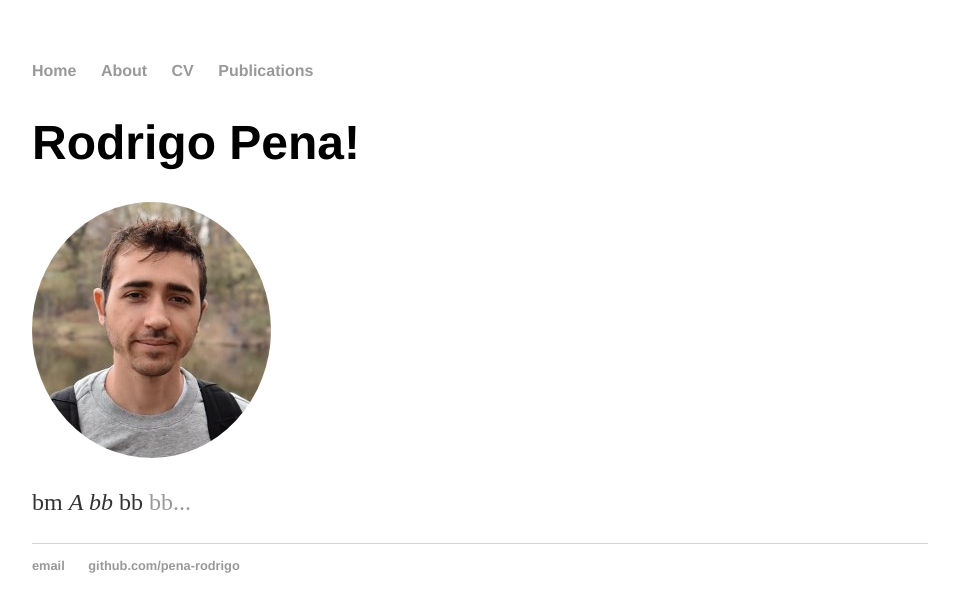
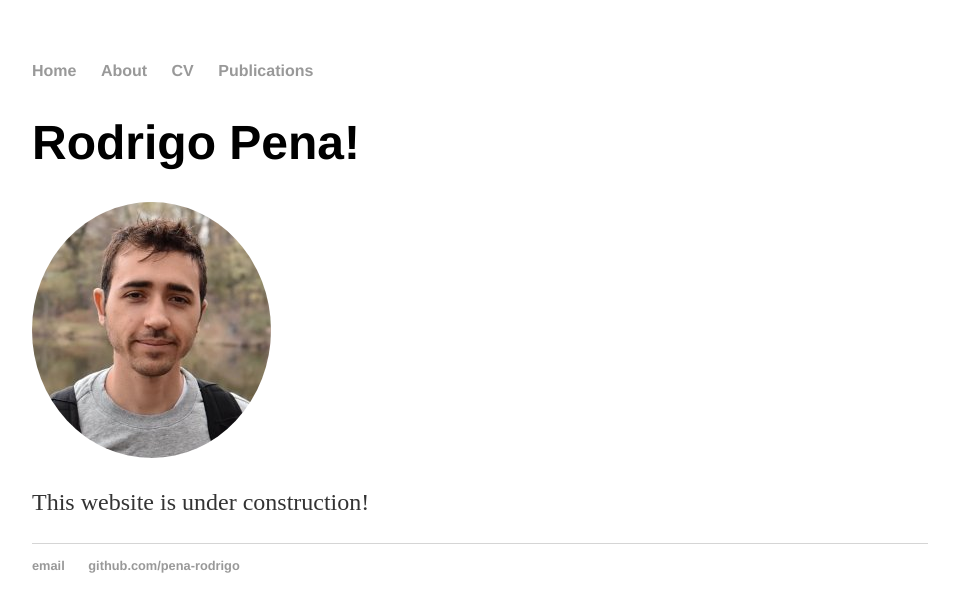
Before and after one commit to pena-rodrigo/oldwebsite, a Jekyll site: the page built from index.html, in a window 1280 px wide. Shown: the top 612 px of the page, without its empty margins (160-1119 px from the left). Built offline with Jekyll 4.4.1, drawn with Linux system fonts in a browser that asks for light colours.

Commit message:
dummy text

```diff
--- a/about/index.html
+++ b/about/index.html
@@ -3,6 +3,5 @@
 title: Rodrigo Pena
 ---
 <div class="blurb">
-        		<h1>Rodrigo Pena!</h1>
-				<p>about</p>
+        		<h1>This website is under construction! </h1>
     		</div><!-- /.blurb -->
--- a/cv/index.html
+++ b/cv/index.html
@@ -3,7 +3,6 @@
 title: Rodrigo Pena
 ---
 <div class="blurb">
-        		<h1>Rodrigo Pena!</h1>
-				<p>link to cv</p>
+				<p>link to my cv:</p>
 				<a href="curriculo_update.pdf" target="_blank">Download</a>
     		</div><!-- /.blurb -->
--- a/index.html
+++ b/index.html
@@ -9,6 +9,6 @@
 					<img src='rodrigo_pena.jpeg' class='iconDetails'>
 				</div>
 				<div   class="right" >
-					<p>bm <em>A bb </em> bb <a href="/about">bb...</a></p>
+					<p>This website is under construction!</p>
 				</div>
     		</div><!-- /.blurb -->
--- a/publications/index.html
+++ b/publications/index.html
@@ -3,6 +3,6 @@
 title: Rodrigo Pena
 ---
 <div class="blurb">
-        		<h1>Rodrigo Pena!</h1>
+        		<h1>This website is under construction!</h1>
 				<p>list with publications</p>
     		</div><!-- /.blurb -->
```
